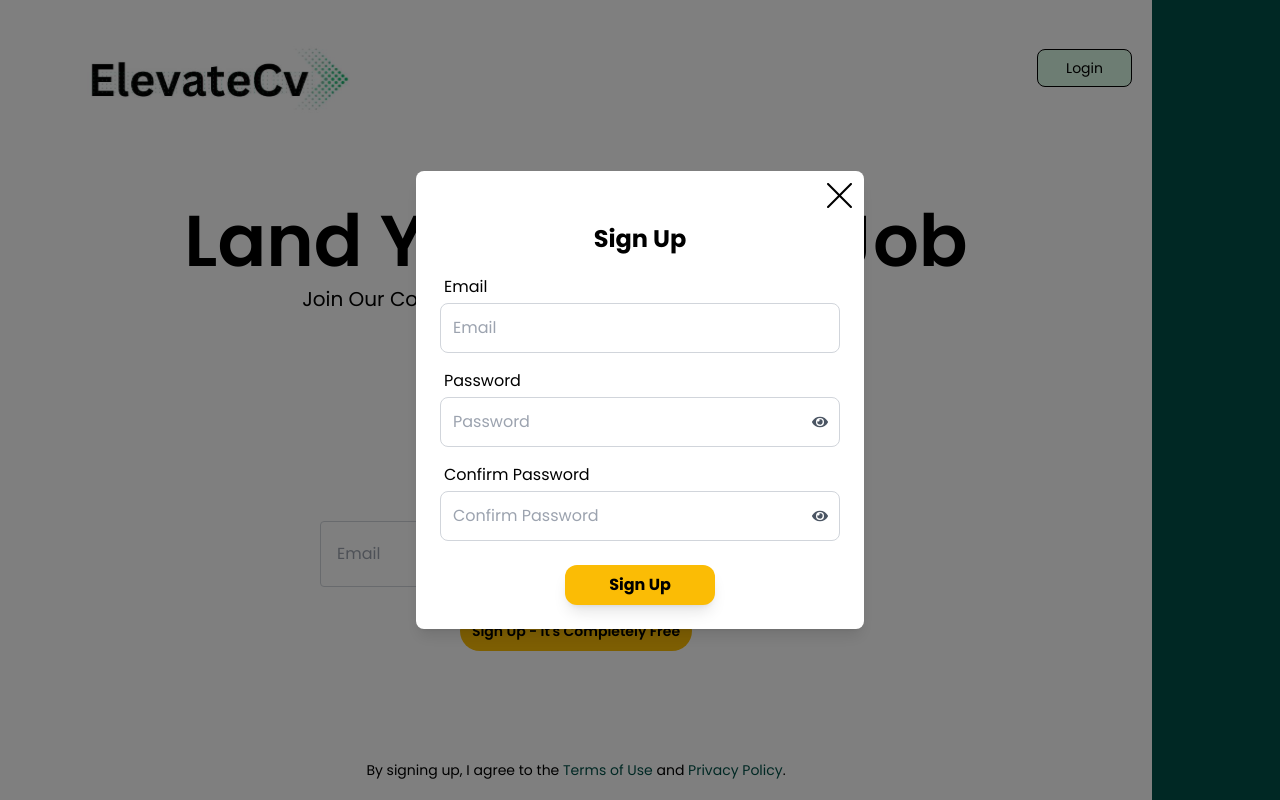
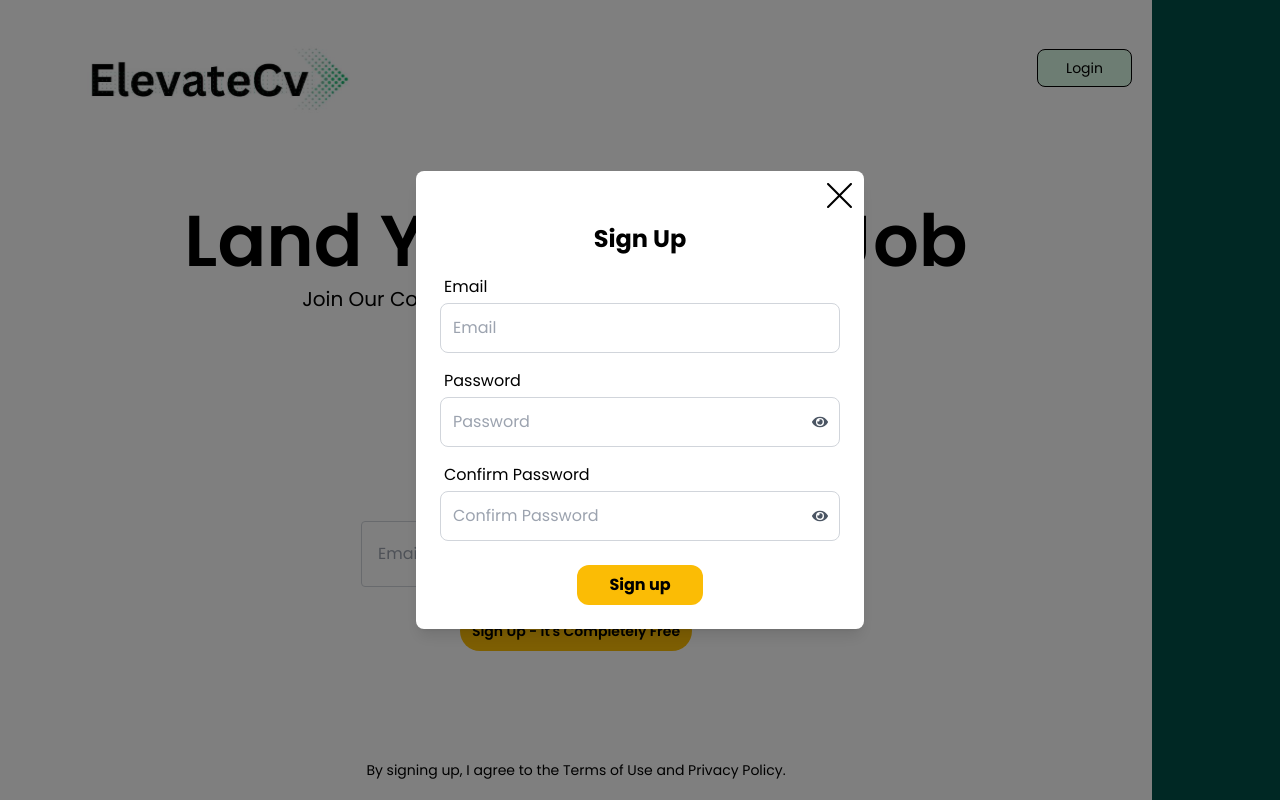
Before and after one commit to onuorachidimma/cv_maker, a React (Vite) app: page /signup in a window 1280 px wide. Both pictures are taken after a click on the button "Sign Up - It's Completely Free". Built offline with nearby package versions, Linux system fonts and the light colour scheme; a web font is replaced by a local one.

Commit message:
add the link to login on the sign up page

```diff
--- a/package.json
+++ b/package.json
@@ -10,11 +10,13 @@
     "preview": "vite preview"
   },
   "dependencies": {
+    "formik": "^2.4.6",
     "prop-types": "^15.8.1",
     "react": "^18.3.1",
     "react-dom": "^18.3.1",
     "react-icons": "^5.2.1",
-    "react-router-dom": "^6.23.1"
+    "react-router-dom": "^6.23.1",
+    "yup": "^1.4.0"
   },
   "devDependencies": {
     "@types/react": "^18.3.3",
--- a/src/components/Modal.jsx
+++ b/src/components/Modal.jsx
@@ -1,70 +1,40 @@
-import { useState } from "react";
+import React, { useState } from "react";
+import { useFormik } from "formik";
+import * as Yup from "yup";
 import PropTypes from "prop-types";
 import { FaEye, FaEyeSlash } from "react-icons/fa";
 import Vector_icon from "../assets/images/Vector-icon.svg";
 
-function Modal({ email, closeModal }) {
-  const [password, setPassword] = useState("");
-  const [confirmPassword, setConfirmPassword] = useState("");
+const Modal = ({ email, closeModal }) => {
   const [passwordVisible, setPasswordVisible] = useState(false);
   const [confirmPasswordVisible, setConfirmPasswordVisible] = useState(false);
-  const [errors, setErrors] = useState({});
-  const [setPasswordCriteria] = useState({
-    length: false,
-    capital: false,
-    lowercase: false,
-    number: false,
+
+  const formik = useFormik({
+    initialValues: {
+      firstName: "",
+      lastName: "",
+      email: email, // Use the email passed from Signup
+      password: "",
+      confirmPassword: "",
+    },
+    validationSchema: Yup.object({
+      firstName: Yup.string().required("First Name is required"),
+      lastName: Yup.string().required("Last Name is required"),
+      email: Yup.string()
+        .email("Invalid email address")
+        .required("Email is required"),
+      password: Yup.string()
+        .min(8, "Password must be at least 8 characters long")
+        .required("Password is required"),
+      confirmPassword: Yup.string()
+        .oneOf([Yup.ref("password"), null], "Passwords must match")
+        .required("Confirm Password is required"),
+    }),
+    onSubmit: (values) => {
+      console.log(values);
+      closeModal();
+    },
   });
-
-  const validateEmail = (email) => {
-    const re = /\S+@\S+\.\S+/;
-    return re.test(email);
-  };
-
-  const validatePassword = (password) => {
-    const length = password.length >= 8;
-    const capital = /[A-Z]/.test(password);
-    const lowercase = /[a-z]/.test(password);
-    const number = /[0-9]/.test(password);
-
-    setPasswordCriteria({
-      length,
-      capital,
-      lowercase,
-      number,
-    });
-
-    return length && capital && lowercase && number;
-  };
-
-  const handlePasswordChange = (e) => {
-    const newPassword = e.target.value;
-    setPassword(newPassword);
-    validatePassword(newPassword);
-  };
-
-  const handleSignUp = () => {
-    let tempErrors = {};
-    if (!email) tempErrors.email = "Email is required";
-    else if (!validateEmail(email)) tempErrors.email = "Email is invalid";
-
-    if (!password) tempErrors.password = "Password is required";
-    else if (!validatePassword(password))
-      tempErrors.password = "Password does not meet the criteria";
-
-    if (confirmPassword !== password)
-      tempErrors.confirmPassword = "Passwords do not match";
-
-    if (Object.keys(tempErrors).length === 0) {
-      if (email === "test@example.com") {
-        tempErrors.email = "Email is already registered";
-      } else {
-        closeModal();
-      }
-    }
-
-    setErrors(tempErrors);
-  };
 
   return (
     <div className="text-20px font-sans fixed inset-0 flex items-center justify-center bg-black bg-opacity-50 z-50">
@@ -77,27 +47,35 @@ function Modal({ email, closeModal }) {
           <img src={Vector_icon} alt="vector-icon" />
         </button>
         <p className="font-bold text-2xl text-center mt-7 pb-5">Sign Up</p>
+        <form onSubmit={formik.handleSubmit}>
           <div className="mb-4">
             <p className="pb-1 pl-1">Email</p>
             <input
+              name="email"
               type="email"
               placeholder="Email"
-            value={email} // Display the email prop
+              onChange={formik.handleChange}
+              onBlur={formik.handleBlur}
+              value={formik.values.email}
+              className="w-full p-3 border border-gray-300 rounded-lg focus:outline-none focus:ring-2 focus:ring-blue-500"
               readOnly
-            className="w-full p-3 border border-gray-300 rounded-lg focus:outline-none focus:ring-2 focus:ring-blue-500"
             />
-          {errors.email && (
-            <p className="text-red-500 text-xs mt-1">{errors.email}</p>
-          )}
+            {formik.touched.email && formik.errors.email ? (
+              <div className="text-red-500 text-xs mt-1">
+                {formik.errors.email}
+              </div>
+            ) : null}
           </div>
           <div className="mb-4 relative">
             <p className="pb-1 pl-1">Password</p>
             <div className="relative flex items-center">
               <input
+                name="password"
                 type={passwordVisible ? "text" : "password"}
                 placeholder="Password"
-              value={password}
-              onChange={handlePasswordChange}
+                onChange={formik.handleChange}
+                onBlur={formik.handleBlur}
+                value={formik.values.password}
                 className="w-full p-3 border border-gray-300 rounded-lg focus:outline-none focus:ring-2 focus:ring-blue-500"
               />
               <button
@@ -108,44 +86,51 @@ function Modal({ email, closeModal }) {
                 {passwordVisible ? <FaEyeSlash /> : <FaEye />}
               </button>
             </div>
-          {errors.password && (
-            <p className="text-red-500 text-xs mt-1">{errors.password}</p>
-          )}
+            {formik.touched.password && formik.errors.password ? (
+              <div className="text-red-500 text-xs mt-1">
+                {formik.errors.password}
+              </div>
+            ) : null}
           </div>
           <div className="mb-6 relative">
             <p className="pb-1 pl-1">Confirm Password</p>
             <div className="relative flex items-center">
               <input
+                name="confirmPassword"
                 type={confirmPasswordVisible ? "text" : "password"}
                 placeholder="Confirm Password"
-              value={confirmPassword}
-              onChange={(e) => setConfirmPassword(e.target.value)}
+                onChange={formik.handleChange}
+                onBlur={formik.handleBlur}
+                value={formik.values.confirmPassword}
                 className="w-full p-3 border border-gray-300 rounded-lg focus:outline-none focus:ring-2 focus:ring-blue-500"
               />
               <button
                 type="button"
-              onClick={() => setConfirmPasswordVisible(!confirmPasswordVisible)}
+                onClick={() =>
+                  setConfirmPasswordVisible(!confirmPasswordVisible)
+                }
                 className="absolute right-0 pr-3 text-gray-600"
               >
                 {confirmPasswordVisible ? <FaEyeSlash /> : <FaEye />}
               </button>
             </div>
-          {errors.confirmPassword && (
-            <p className="text-orange-700 text-xs mt-1">
-              {errors.confirmPassword}
-            </p>
-          )}
+            {formik.touched.confirmPassword && formik.errors.confirmPassword ? (
+              <div className="text-red-500 text-xs mt-1">
+                {formik.errors.confirmPassword}
+              </div>
+            ) : null}
           </div>
           <button
-          onClick={handleSignUp}
-          className="w-80 rounded-3xl sm:w-auto sm:rounded-xl font-bold py-2 bg-customYellow shadow-lg hover:bg-customYellow transition duration-300 text-md mx-auto block sm:px-11 sm:py-2"
+            type="submit"
+            className="px-8 font-bold block py-2 mx-auto bg-customYellow rounded-xl hover:bg-yellow-300 transition duration-200"
           >
-          Sign Up
+            Sign up
           </button>
+        </form>
       </div>
     </div>
   );
-}
+};
 
 Modal.propTypes = {
   email: PropTypes.string.isRequired,
--- a/src/pages/Signup.jsx
+++ b/src/pages/Signup.jsx
@@ -2,26 +2,20 @@ import { useState } from "react";
 import Logo from "../assets/images/Logo-whitebg.svg";
 import Socialsbtn from "../components/SocialAuthButtons";
 import Modal from "../components/Modal";
-import { useNavigate } from "react-router-dom";
+import { Link } from "react-router-dom";
 
 const Signup = () => {
   const [isModalOpen, setIsModalOpen] = useState(false);
-  const [email, setEmail] = useState(""); // Add state for email
-  const navigate = useNavigate();
+  const [email, setEmail] = useState("");
 
-  // Arrow function to open the modal
+  // Function to open the modal
   const openModal = () => {
     setIsModalOpen(true);
   };
 
-  // Arrow function to close the modal
+  // Function to close the modal
   const closeModal = () => {
     setIsModalOpen(false);
-  };
-
-  // Arrow function for navigation
-  const handleLoginClick = () => {
-    navigate("/loginPage");
   };
 
   return (
@@ -30,12 +24,12 @@ const Signup = () => {
         <div className="h-full flex flex-col">
           <div className="flex justify-between items-center">
             <img className="h-24 w-96" src={Logo} alt="Logo" />
-            <button
-              onClick={handleLoginClick} // Use handleLoginClick for navigation
+            <Link
+              to="/login"
               className="rounded-lg border border-black bg-green-100 px-7 py-2 text-sm"
             >
               Login
-            </button>
+            </Link>
           </div>
           <div className="flex flex-col items-center justify-center h-full">
             <div className="flex flex-col items-center justify-center text-center gap-2">
@@ -51,14 +45,14 @@ const Signup = () => {
             </div>
 
             <div className="flex flex-col items-center justify-center">
-              <p className="mb-5 text-lg  border-customLight">
+              <p className="mb-5 text-lg border-customLight">
                 Or sign up with your Email
               </p>
               <input
                 placeholder="Email"
-                value={email} // Bind email state to the input
-                onChange={(e) => setEmail(e.target.value)} // Handle input change
-                className="lg:max-w-lg rounded border border-gray-300 py-5 pl-4 pr-48"
+                value={email}
+                onChange={(e) => setEmail(e.target.value)}
+                className="rounded border border-gray-300 py-5 pl-4 px-24"
               />
               <button
                 onClick={openModal}
@@ -71,17 +65,16 @@ const Signup = () => {
         </div>
 
         <div className="flex items-center justify-center mt-5">
-          <p className="text-xs md:text-sm  border-customLight text-center">
+          <p className="text-xs md:text-sm border-customLight text-center">
             By signing up, I agree to the
-            <span className="text-[#005148]"> Terms of Use </span>
+            <span className="customDeepGreen]"> Terms of Use </span>
             and
-            <span className="text-[#005148]"> Privacy Policy</span>.
+            <span className="customDeepGreen"> Privacy Policy</span>.
           </p>
         </div>
       </div>
       <div className="hidden lg:block lg:w-[10%] md:bg-customDarkGreen lg:bg-customDarkGreen" />
-      {isModalOpen && <Modal email={email} closeModal={closeModal} />}{" "}
-      {/* Pass email to Modal */}
+      {isModalOpen && <Modal email={email} closeModal={closeModal} />}
     </div>
   );
 };
```
Also changed, not shown: 1 other file (tests, documents, lock files or other folders). Lines whose indentation alone changed are shown as unchanged.
